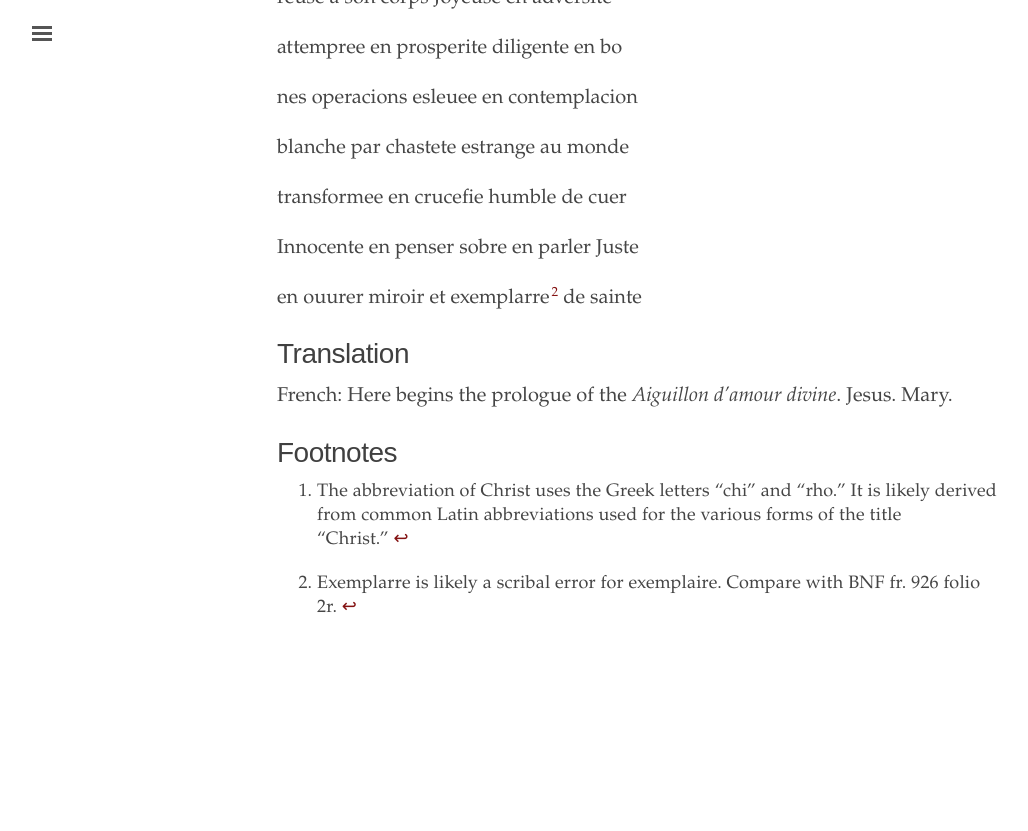
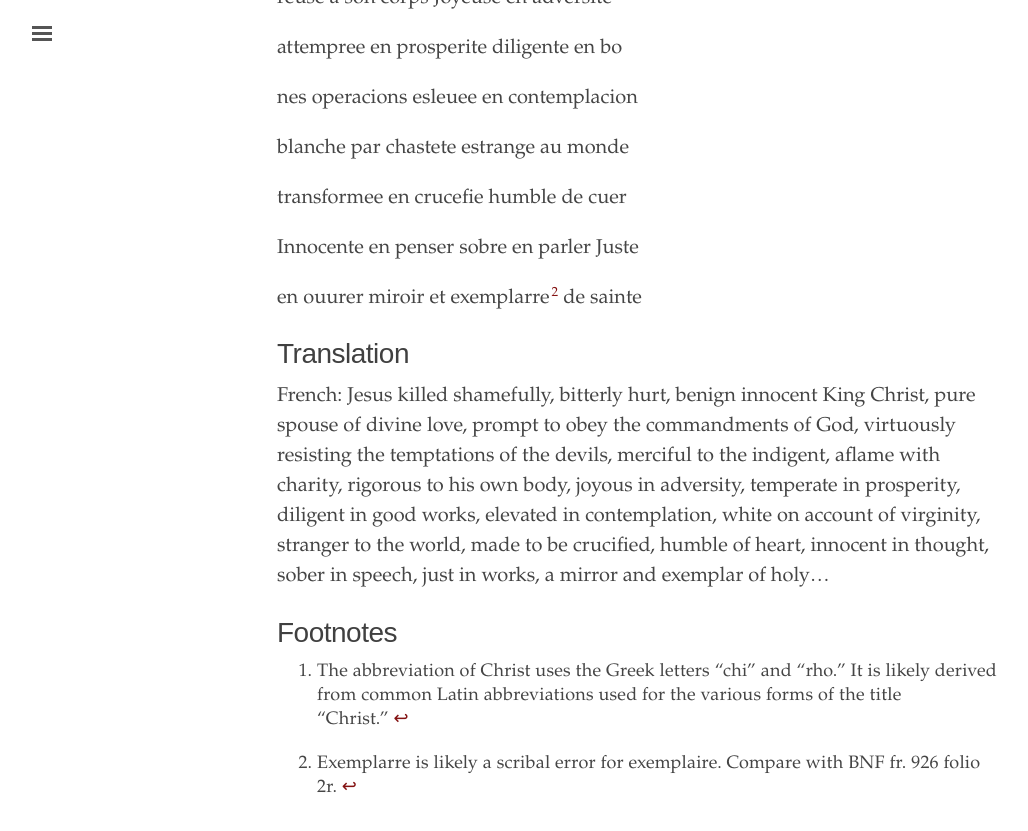
Before and after one commit to oldfrenchtexts/L-aiguillon-d-amour-divine, a Jekyll site: the page built from _texts/5 Folio 3R.md, in a window 1280 px wide and 900 px high, scrolled down 1815 px. Shown: the top 831 px of the window, without its empty margins (3-1031 px from the left). Built offline with Jekyll 4.4.1, drawn with Linux system fonts in a browser that asks for light colours; before the commit the page ends 2535 px from its top, so only the background shows below that.

Commit message:
Update 5 Folio 3R.md

```diff
--- a/_texts/5 Folio 3R.md
+++ b/_texts/5 Folio 3R.md
@@ -54,7 +54,7 @@ en ouurer miroir et exemplarre[^2] de sainte
 
 # Translation
 
-French: Here begins the prologue of the *Aiguillon d’amour divine*. Jesus. Mary.
+French: Jesus killed shamefully, bitterly hurt, benign innocent King Christ, pure spouse of divine love, prompt to obey the commandments of God, virtuously resisting the temptations of the devils, merciful to the indigent, aflame with charity, rigorous to his own body, joyous in adversity, temperate in prosperity, diligent in good works, elevated in contemplation, white on account of virginity, stranger to the world, made to be crucified, humble of heart, innocent in thought, sober in speech, just in works, a mirror and exemplar of holy…
 
 # Footnotes
 
```
